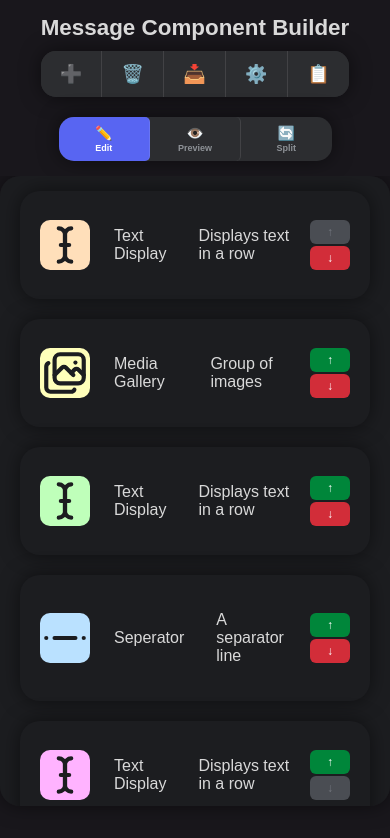
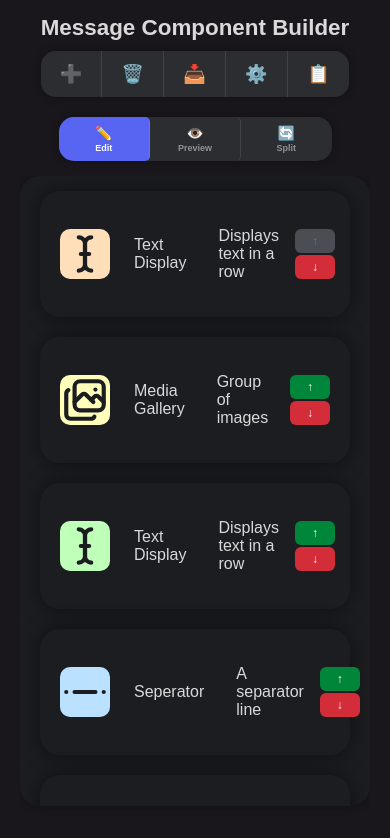
Before and after one commit to NotPiny/Hex, a SvelteKit app: page /components in a window 390 px wide. Shown: the top 838 px of the page. Built offline with nearby package versions, Linux system fonts and the light colour scheme.

Commit message:
And then fix desktop right after

```diff
--- a/src/routes/components/+page.svelte
+++ b/src/routes/components/+page.svelte
@@ -1038,7 +1038,7 @@
 			background-color: #2c2d30;
 			border-radius: 15px;
 			overflow: hidden;
-			box-shadow: 0px 0px 20px rgba(0, 0, 0, 0.5);
+			box-shadow: 0px 0px 10px rgba(0, 0, 0, 0.3);
 			width: 70%;
 			max-width: 300px;
 			margin-left: auto;
@@ -1139,8 +1139,8 @@
 		justify-content: space-between;
 		gap: 25px;
 		width: 100%;
-		max-width: 100vw;
-		height: 80%;
+		max-width: calc(100vw - 40px);
+		height: 80vh;
 		box-sizing: border-box;
 		overflow: hidden;
 	}
@@ -1151,7 +1151,7 @@
 		padding: 20px;
 		padding-left: 40px;
 		padding-right: 40px;
-		box-shadow: 0px 0px 20px rgba(0, 0, 0, 0.5);
+		box-shadow: 0px 0px 10px rgba(0, 0, 0, 0.3);
 		box-sizing: border-box;
 		overflow: hidden;
 	}
@@ -1174,7 +1174,7 @@
 		gap: 20px;
 		overflow-y: auto;
 		overflow-x: hidden;
-		max-height: 80vh;
+		max-height: calc(80vh - 40px);
 	}
 
 	.preview {
@@ -1182,6 +1182,7 @@
 		min-width: 0;
 		overflow-x: hidden;
 		overflow-y: auto;
+		max-height: calc(80vh - 40px);
 	}
 
 	.content textarea {
@@ -1193,7 +1194,7 @@
 		color: white;
 		padding: 10px;
 		border: none;
-		box-shadow: 0px 0px 20px rgba(0, 0, 0, 0.5);
+		box-shadow: 0px 0px 10px rgba(0, 0, 0, 0.3);
 		box-sizing: border-box;
 		resize: vertical;
 		overflow-wrap: break-word;
@@ -1353,7 +1354,7 @@
 		color: white;
 		padding: 10px;
 		border: none;
-		box-shadow: 0px 0px 20px rgba(0, 0, 0, 0.5);
+		box-shadow: 0px 0px 10px rgba(0, 0, 0, 0.3);
 		box-sizing: border-box;
 		overflow: hidden;
 		text-overflow: ellipsis;
@@ -1362,7 +1363,6 @@
 	.button-panel {
 		display: flex;
 		justify-content: center;
-		flex-wrap: wrap;
 		max-width: 100%;
 		overflow: hidden;
 	}
@@ -1373,8 +1373,8 @@
 		padding: 10px 20px;
 		border-radius: 0;
 		cursor: pointer;
-		box-shadow: 0px 0px 20px rgba(0, 0, 0, 0.5);
-		width: 25%;
+		box-shadow: 0px 0px 10px rgba(0, 0, 0, 0.15);
+		width: 20%;
 		min-width: 100px;
 		font-weight: 600;
 		display: flex;
@@ -1404,7 +1404,7 @@
 			border-radius: 15px;
 			overflow: hidden;
 			background-color: #2c2d30;
-			box-shadow: 0px 0px 20px rgba(0, 0, 0, 0.5);
+			box-shadow: 0px 0px 10px rgba(0, 0, 0, 0.3);
 		}
 
 		.button-panel button {
@@ -1459,7 +1459,7 @@
 		padding: 10px;
 		margin: 10px 0;
 		border: none;
-		box-shadow: 0px 0px 20px rgba(0, 0, 0, 0.5);
+		box-shadow: 0px 0px 10px rgba(0, 0, 0, 0.3);
 		box-sizing: border-box;
 		overflow: hidden;
 		text-overflow: ellipsis;
@@ -1475,7 +1475,7 @@
 		padding: 10px;
 		margin: 10px 0;
 		border: none;
-		box-shadow: 0px 0px 20px rgba(0, 0, 0, 0.5);
+		box-shadow: 0px 0px 10px rgba(0, 0, 0, 0.3);
 		box-sizing: border-box;
 		overflow: hidden;
 	}
@@ -1489,7 +1489,7 @@
 		color: white;
 		padding: 10px;
 		border: none;
-		box-shadow: 0px 0px 20px rgba(0, 0, 0, 0.5);
+		box-shadow: 0px 0px 10px rgba(0, 0, 0, 0.3);
 		box-sizing: border-box;
 		resize: vertical;
 		overflow-wrap: break-word;
```
